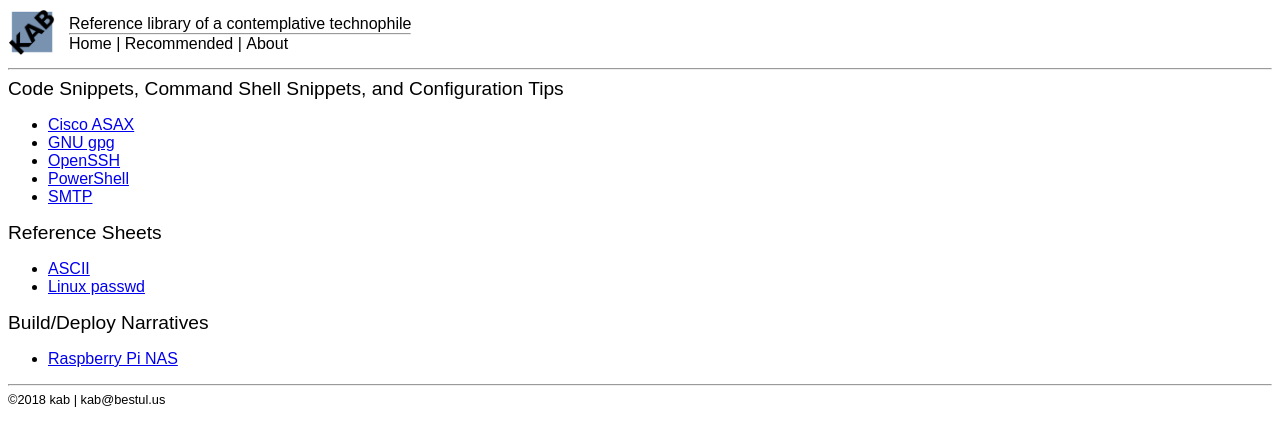
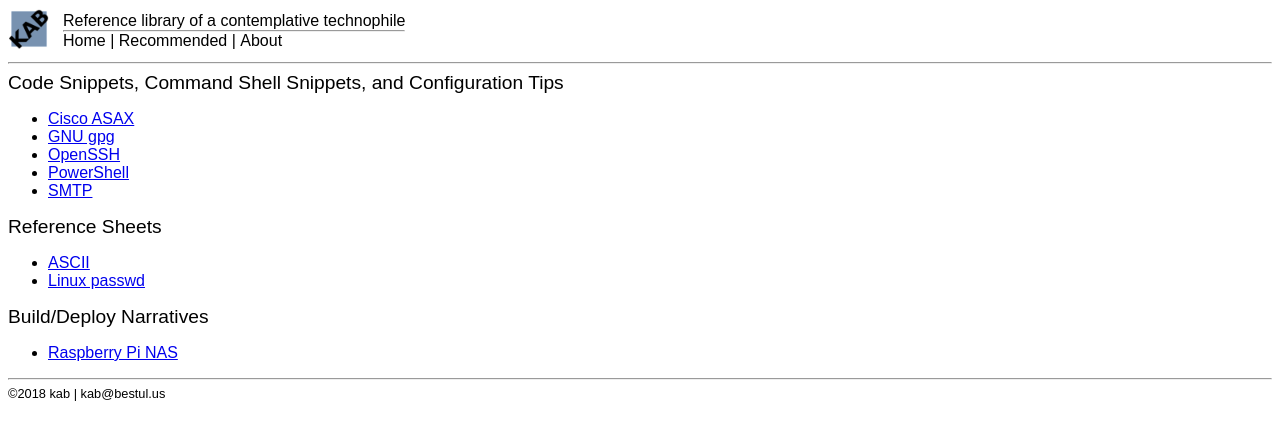
Before and after one commit to kabtech/kab, a Jekyll site: the page built from index.md, in a window 1280 px wide. Shown: the top 446 px of the page. Built offline with Jekyll 4.4.1, drawn with Linux system fonts in a browser that asks for light colours.

Commit message:
Update main.html

```diff
--- a/_layouts/main.html
+++ b/_layouts/main.html
@@ -9,7 +9,7 @@
 <div id="headerDiv">
 <table>
 <tr>
-<td><img src="./img/kab_logo_100.png" alt="insignia" style="width:46px;height:46px;"></td>
+<td><img src="./img/kab_logo_100.png" alt="insignia" style="width:40px;height:40px;"></td>
 <td width="8px"><td>
 <td>{{ site.tagline }}
 <hr class="headerHR" />
```
